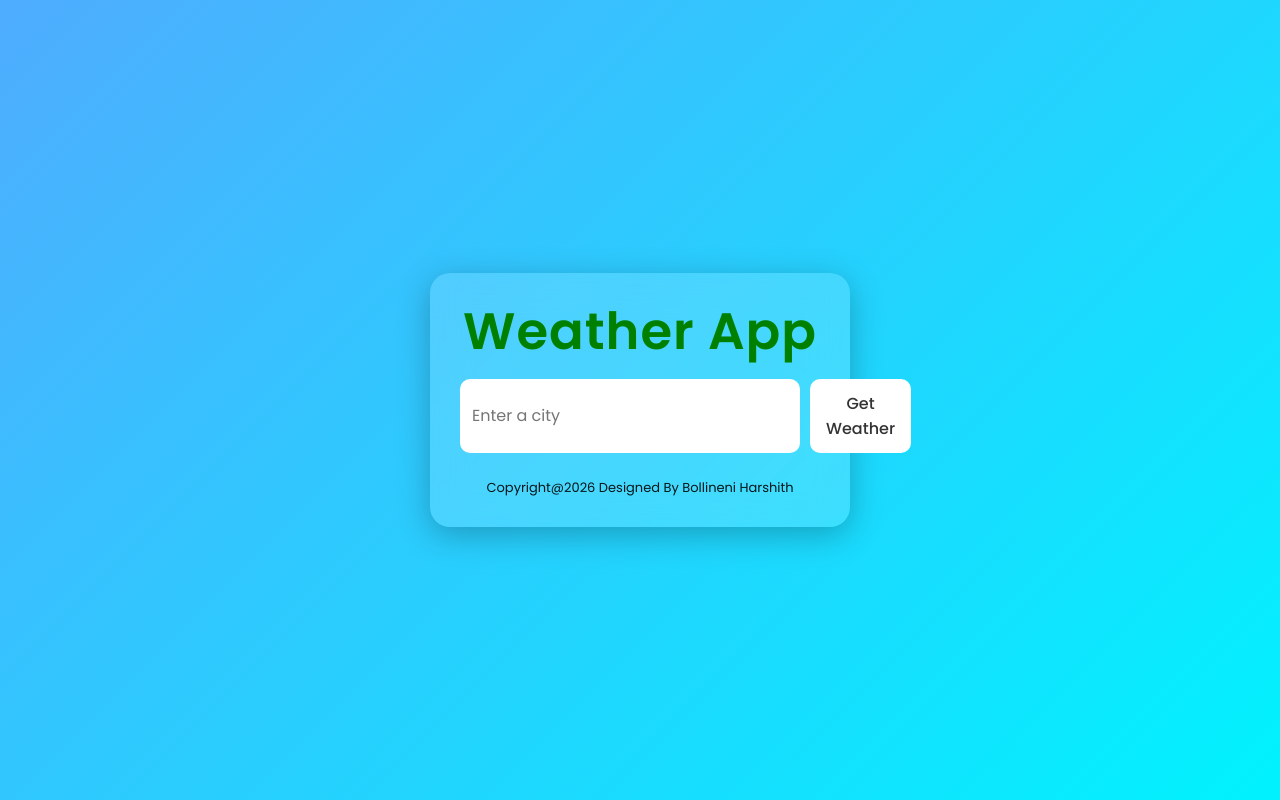
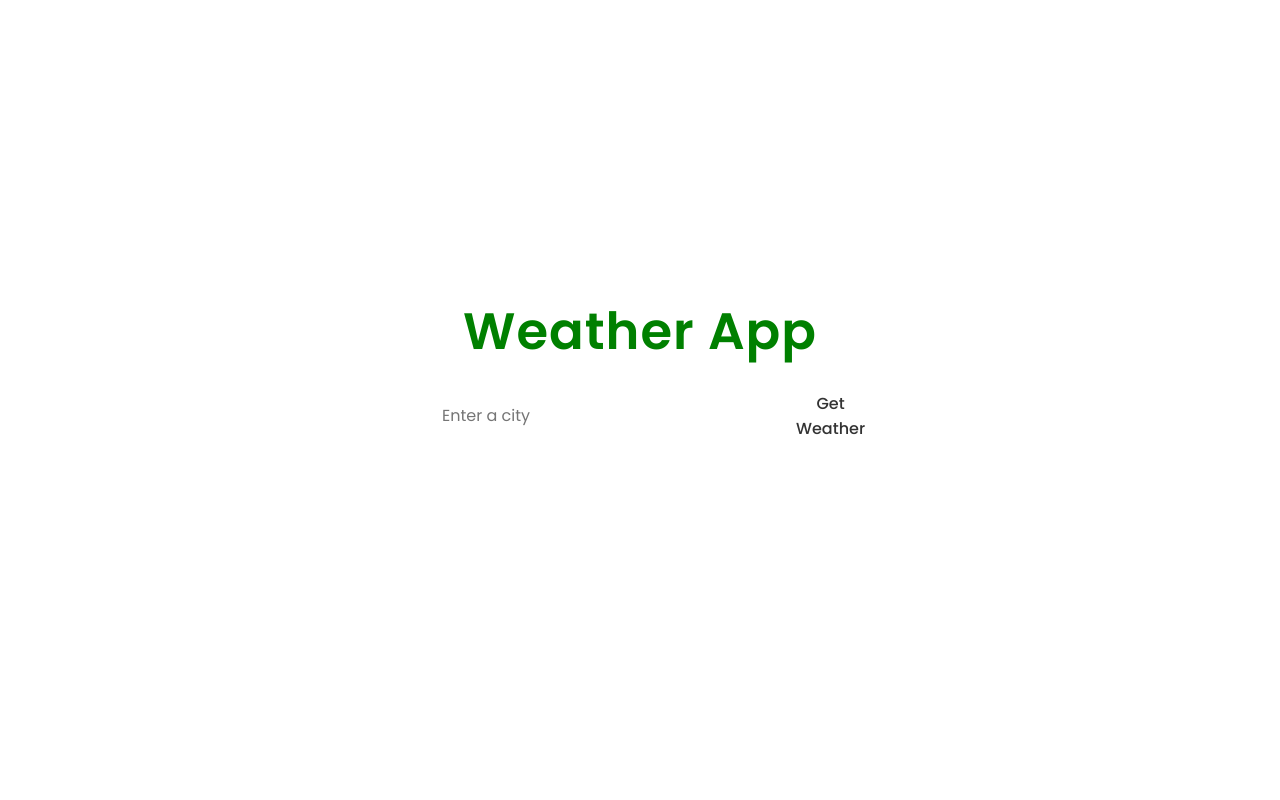
Before and after one commit to Harshith5799/Project9, a React (Vite) app: page / in a window 1280 px wide. Built offline with nearby package versions, Linux system fonts and the light colour scheme.

Commit message:
Initial commit

```diff
--- a/src/App.css
+++ b/src/App.css
@@ -5,7 +5,7 @@
 *{
   margin:0;
   padding:0;
-  box-sizing:border-box;
+
   font-family:'Poppins', sans-serif;
 }
 
@@ -15,7 +15,7 @@ body{
   display:flex;
   justify-content:center;
   align-items:center;
-  background: linear-gradient(135deg,#4facfe,#00f2fe);
+
 }
 
 /* Main App Container */
@@ -24,8 +24,8 @@ body{
   padding:30px;
   border-radius:20px;
   backdrop-filter: blur(18px);
-  background: rgba(255,255,255,0.15);
-  box-shadow: 0 8px 32px rgba(0,0,0,0.25);
+
+
   text-align:center;
   color:#fff;
 }
@@ -135,5 +135,5 @@ body{
   color:green;
 }
 .copy{
-  color: black;
+  color: white;
 }
--- a/vite.config.js
+++ b/vite.config.js
@@ -1,8 +1,7 @@
 import { defineConfig } from 'vite'
-import react from '@vitejs/plugin-react-swc'
+import react from '@vitejs/plugin-react'
 
-// https://vite.dev/config/
 export default defineConfig({
   plugins: [react()],
-  base:"/project9"
+   base: '/Project9/'
 })
```
Also changed, not shown: package.json (+6 -9 lines), 1 other file (tests, documents, lock files or other folders).
